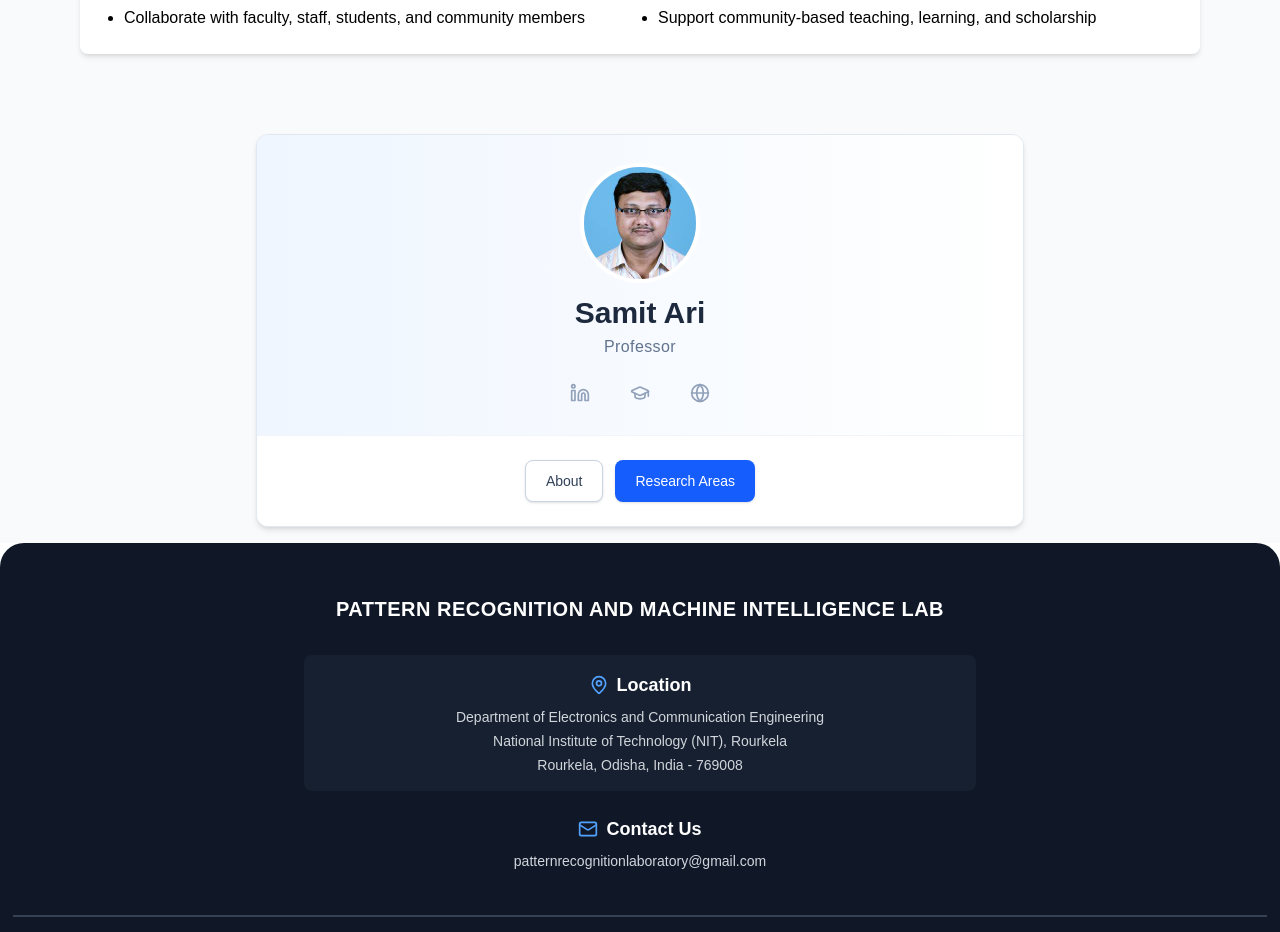
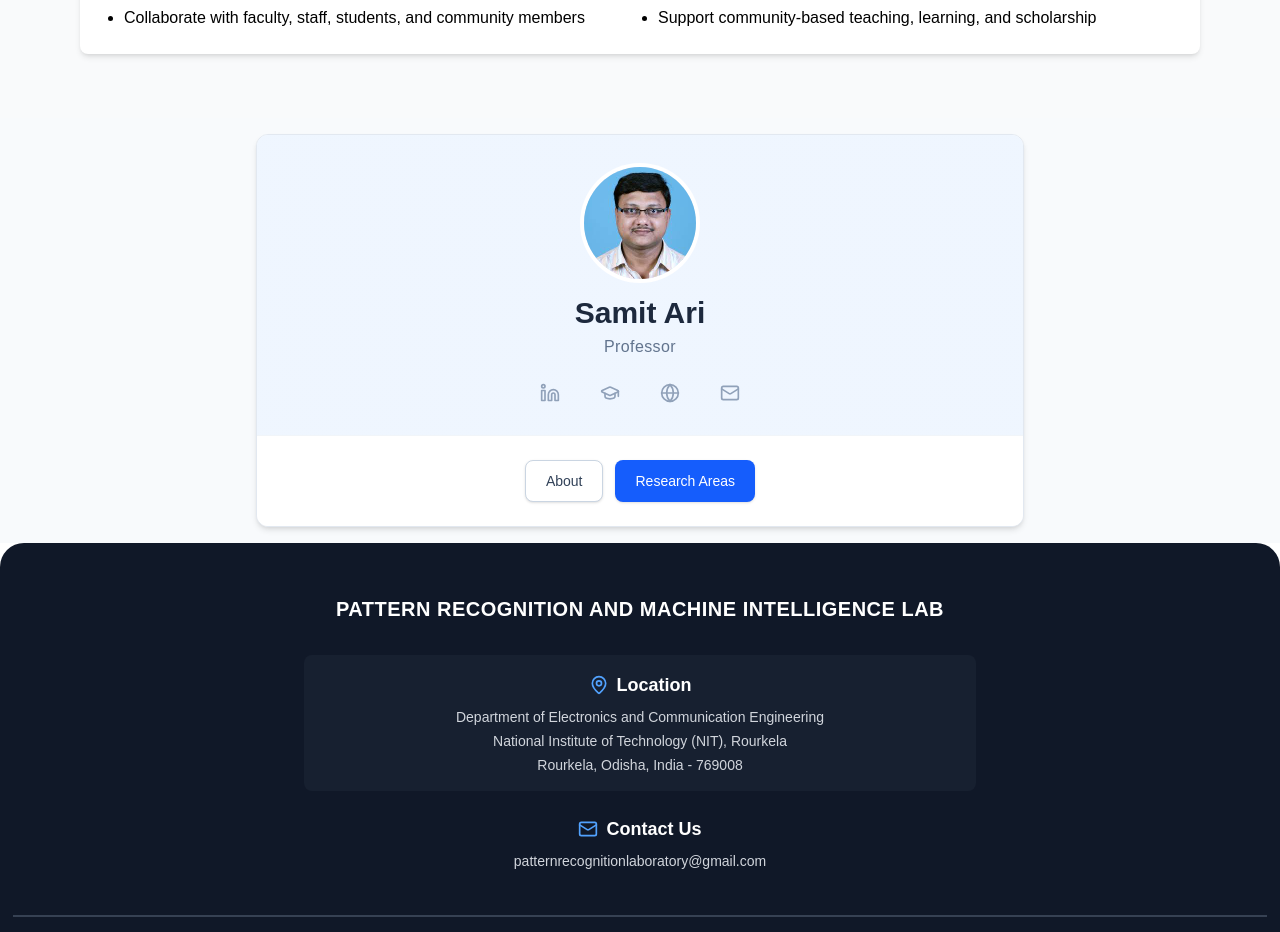
Before and after one commit to AshwaniNITR/prlab, a Next.js app: page / in a window 1280 px wide. Shown: the part 2020-2952 px from the top of the page. Built offline with nearby package versions, Linux system fonts and the light colour scheme.

Commit message:
chore:minor changes

```diff
--- a/src/app/components/Profile.tsx
+++ b/src/app/components/Profile.tsx
@@ -1,5 +1,5 @@
 import React, { useState } from "react";
-import { Linkedin, GraduationCap, Globe, X } from "lucide-react";
+import { Linkedin, GraduationCap, Globe, X, Mail } from "lucide-react";
 
 const Profile = () => {
   const [activeModal, setActiveModal] = useState<"about" | "research" | null>(null);
@@ -11,7 +11,7 @@ const Profile = () => {
       {/* Main card - cleaner design with subtle border */}
       <div className="bg-white rounded-xl shadow-md w-full max-w-3xl overflow-hidden border border-slate-200">
         {/* Header section with subtle gradient */}
-        <div className="bg-gradient-to-r from-blue-50 to-white px-8 pt-8 pb-6 border-b border-slate-100">
+        <div className="bg-gradient-to-r from-blue-50 to-blue-50 px-8 pt-8 pb-6 border-b border-slate-100">
           <div className="flex flex-col items-center">
             {/* Profile image with subtle border */}
             <div className="w-28 h-28 rounded-full bg-slate-200 mb-4 ring-4 ring-white shadow-sm overflow-hidden">
@@ -52,6 +52,15 @@ const Profile = () => {
               >
                 <Globe className="w-5 h-5" />
               </a>
+               <a
+                href="mailto:samit@nitrkl.ac.in"
+                target="_blank"
+                rel="noopener noreferrer"
+                className="text-slate-400 hover:text-blue-600 transition-colors p-2 hover:bg-blue-50 rounded-lg"
+              >
+                <Mail className="w-5 h-5"/>
+              </a>
+
             </div>
           </div>
         </div>
```
